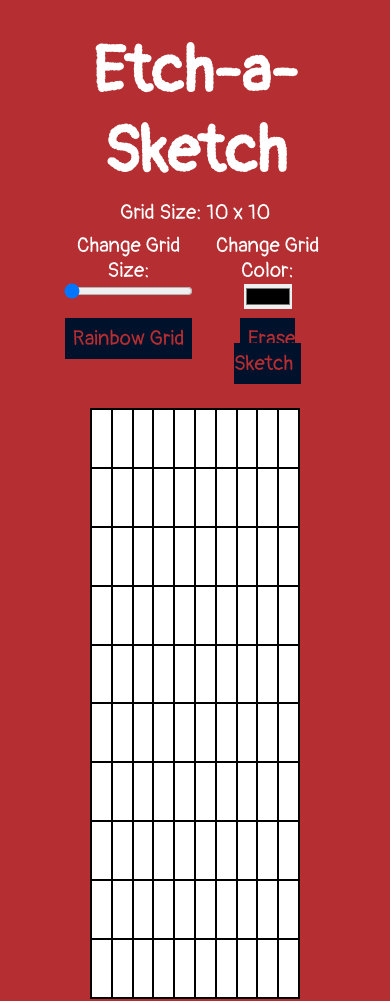
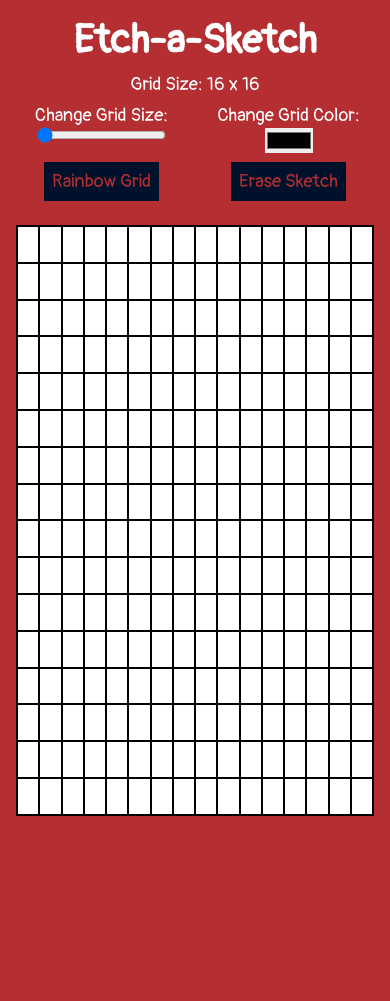
Before and after one commit to QueueElTee/Etch-a-Sketch, a plain HTML site: page index.html in a window 390 px wide. After the commit the page ends 844 px from the top, so only its background shows below. Drawn offline with Linux system fonts and the light colour scheme.

Commit message:
Add Media Queries

```diff
--- a/index.html
+++ b/index.html
@@ -12,11 +12,11 @@
 <body>
     <main>
         <h1>Etch-a-Sketch</h1>
-        <p>Grid Size: <span class="grid-count">10 x 10</span></p>
+        <p>Grid Size: <span class="grid-count">16 x 16</span></p>
         <div class="adjustments">
             <div id="grid-slider">
                 <p>Change Grid Size: </p>
-                <input type="range" min="10" max="65" value="10" class="slider" id="myRange">
+                <input type="range" min="16" max="65" value="10" class="slider" id="myRange">
             </div>
             <div id="color-picker">
                 <p>Change Grid Color: </p>
--- a/script.js
+++ b/script.js
@@ -6,7 +6,6 @@ const randomColor = document.querySelector('.random-color');
 const eraseSketch = document.querySelector('.erase-sketch');
 
 let gridColor = 'black';
-
 
 let createGrids = (gridValue) => {
     container.style.cssText = `grid-template-columns: repeat(${gridValue}, 1fr)`;
@@ -71,5 +70,5 @@ eraseSketch.addEventListener('click', () => {
 
 
 
-createGrids(10);
+createGrids(16);
 colorGrids(gridColor);
--- a/styles.css
+++ b/styles.css
@@ -36,37 +36,6 @@ input{
     cursor: pointer;
 }
 
-/* .slider{
-    -webkit-appearance: none;
-    background: #ff7800;
-}
-
-.slider::-webkit-slider-thumb{
-    -webkit-appearance: none;
-    appearance: none;
-    background: #eb5424;
-}
-
-.slider::-webkit-slider-thumb {
-    -webkit-appearance: none;
-    appearance: none;
-    width: 25px;
-    height: 25px;
-    background: #000000;
-    cursor: pointer;
-  }
-
-.slider::-moz-range-thumb,
-.slider::-Chrome-range-thumb,
-.slider::-Opera-range-thumb,
-.slider::-Safari-range-thumb,
-.slider::-Edge-range-thumb {
-    width: 25px;
-    height: 25px;
-    background: #2d364c;
-    cursor: pointer;
-} */
-
 #favcolor{
     border: 1px solid #b52e31;
 }
@@ -94,3 +63,28 @@ a:hover{
     background-color: #fff;
     display: grid;
 }
+
+
+/* TODO: Make site responsive */
+@media(max-width: 768px){
+    main{
+        padding: 1rem 2rem;
+    }
+
+    h1{
+        font-size: 2.5rem;
+    }
+    #container{
+        width: 100%;
+    }
+}
+
+@media(max-width: 465px){
+    main{
+        padding: 1rem;
+    }
+
+    p, a{
+        font-size: 1.15rem;
+    }
+}
```
